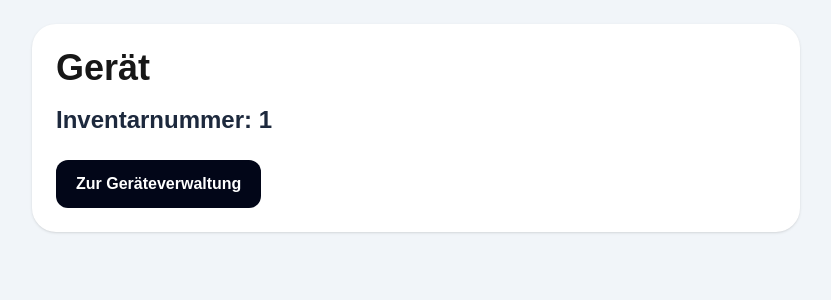
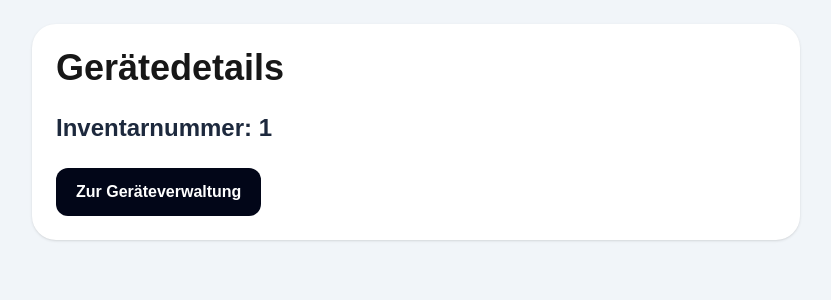
Before and after one commit to sven3joehnk-blip/bauwerkzeug-qr, a Next.js app: page /geraet/1 in a window 1280 px wide. Shown: the top 300 px of the page, without its empty margins (224-1055 px from the left). Built offline with nearby package versions, Linux system fonts and the light colour scheme.

Commit message:
geraet qr route repariert

```diff
--- a/app/geraet/[id]/page.tsx
+++ b/app/geraet/[id]/page.tsx
@@ -1,12 +1,19 @@
 'use client';
 
-export default function GeraetDetailPage({ params }: { params: { id: string } }) {
+export default function GeraetDetailPage({
+  params,
+}: {
+  params: { id: string };
+}) {
   return (
     <main className="min-h-screen bg-slate-100 p-6">
       <div className="mx-auto max-w-3xl rounded-3xl bg-white p-6 shadow-sm">
-        <h1 className="text-4xl font-black">Gerät</h1>
 
-        <p className="mt-4 text-2xl font-black text-slate-800">
+        <h1 className="text-4xl font-black">
+          Gerätedetails
+        </h1>
+
+        <p className="mt-6 text-2xl font-black text-slate-800">
           Inventarnummer: {params.id}
         </p>
 
@@ -16,6 +23,7 @@ export default function GeraetDetailPage({ params }: { params: { id: string } })
         >
           Zur Geräteverwaltung
         </a>
+
       </div>
     </main>
   );
```
